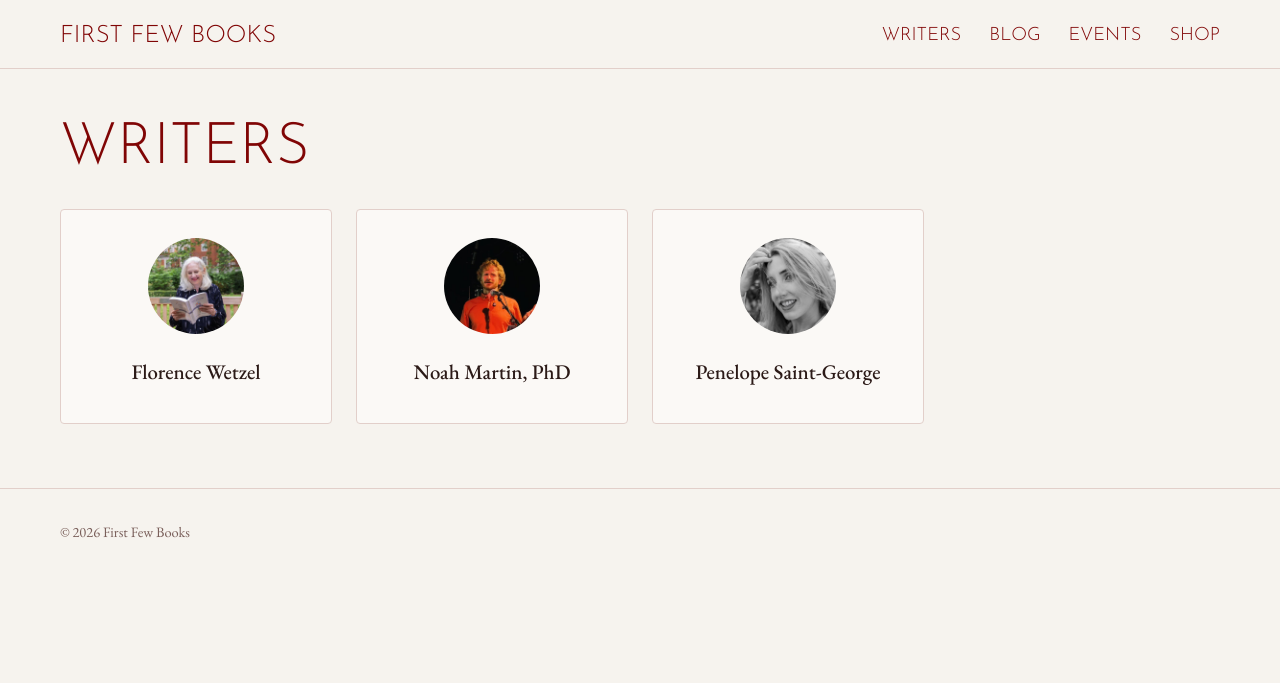
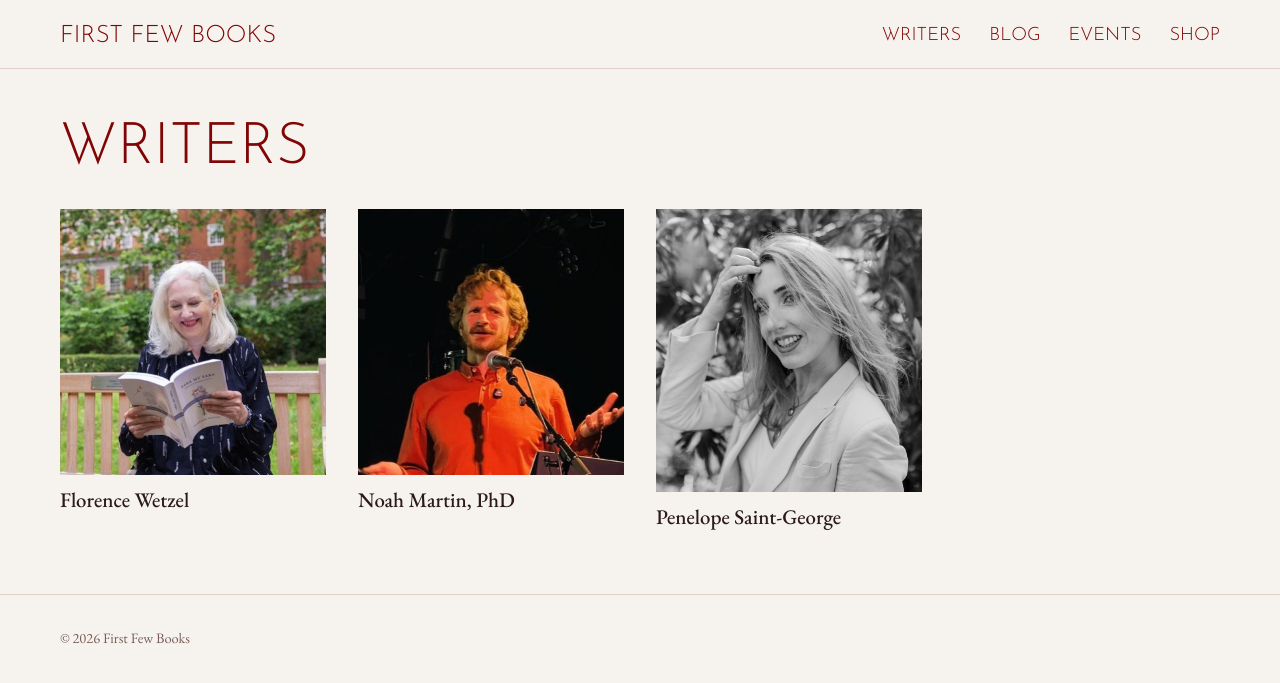
Before and after one commit to nelepope/firstfewbooks, a Jekyll site: the page built from writers/index.html, in a window 1280 px wide. Shown: the top 683 px of the page. Built offline with Jekyll 4.4.1, drawn with Linux system fonts in a browser that asks for light colours.

Commit message:
Writers page: show whole photos; restore circle photos on profiles
Co-Authored-By: Claude Opus 5.5 <noreply@anthropic.com>

```diff
--- a/assets/css/style.css
+++ b/assets/css/style.css
@@ -167,21 +167,18 @@ main > .wrap:first-child { padding-top: 48px; }
 }
 .avatar-lg.avatar-initials { font-size: 2.4rem; }
 
-.member-grid { display: grid; grid-template-columns: repeat(auto-fill, minmax(220px, 1fr)); gap: 24px; margin-top: 24px; }
-.member-card {
-  display: block; padding: 28px 24px; text-align: center; text-decoration: none; color: var(--text);
-  background: var(--surface); border: 1px solid var(--line); border-radius: var(--radius);
+.member-grid { display: grid; grid-template-columns: repeat(auto-fill, minmax(220px, 1fr)); gap: 32px; margin-top: 24px; align-items: start; }
+.member-card { display: block; text-decoration: none; color: var(--text); }
+.member-card-photo { display: block; width: 100%; height: auto; margin-bottom: 12px; }
+.member-card-initials {
+  display: flex; align-items: center; justify-content: center; aspect-ratio: 4 / 5; margin-bottom: 12px;
+  background: var(--cover); color: var(--accent); font-family: var(--font-display); font-weight: 300; font-size: 3rem;
 }
-.member-card:hover { border-color: var(--accent); }
-.member-card .avatar { width: 96px; height: 96px; margin: 0 auto 16px; font-size: 2rem; }
-.member-card p { color: var(--muted); margin: 0; font-size: .95rem; }
+.member-card h3 { margin: 0; }
+.member-card:hover h3 { color: var(--accent); }
+.member-card p { color: var(--muted); margin: .2em 0 0; font-size: .95rem; }
 
-.member-header { margin-bottom: 32px; }
-.member-intro { display: grid; grid-template-columns: minmax(0, 340px) minmax(0, 1fr); gap: 40px; align-items: start; }
-.member-intro-text-only { grid-template-columns: minmax(0, 720px); }
-.member-photo { display: block; width: 100%; height: auto; }
-.member-intro .prose p:first-child { margin-top: 0; }
-@media (max-width: 760px) { .member-intro { grid-template-columns: 1fr; gap: 24px; } .member-photo { max-width: 420px; } }
+.member-header { display: flex; align-items: center; gap: 28px; margin-bottom: 32px; }
 .member-header h1 { margin-bottom: .2em; }
 .tagline { color: var(--muted); margin: 0 0 .5em; font-size: 1.1rem; }
 .links { display: flex; flex-wrap: wrap; gap: 16px; margin: 0; }
--- a/writers/index.html
+++ b/writers/index.html
@@ -8,7 +8,14 @@ title: Writers
     {% assign members = site.members | sort: "name" %}
     {% for member in members %}
       <a class="member-card" href="{{ member.url | relative_url }}">
-        {% include avatar.html member=member %}
+        {% comment %}The whole photo (portrait), falling back to the square crop (photo).{% endcomment %}
+        {% assign full_photo = member.portrait | default: member.photo %}
+        {% if full_photo %}
+          <img class="member-card-photo" src="{{ full_photo | relative_url }}" alt="{{ member.name }}" loading="lazy">
+        {% else %}
+          {% assign parts = member.name | split: " " %}
+          <div class="member-card-initials" aria-hidden="true">{% for part in parts limit: 2 %}{{ part | slice: 0 }}{% endfor %}</div>
+        {% endif %}
         <h3>{{ member.name }}</h3>
         {% if member.tagline %}<p>{{ member.tagline }}</p>{% endif %}
       </a>
```
Also changed, not shown: _layouts/member.html (+7 -9 lines).
